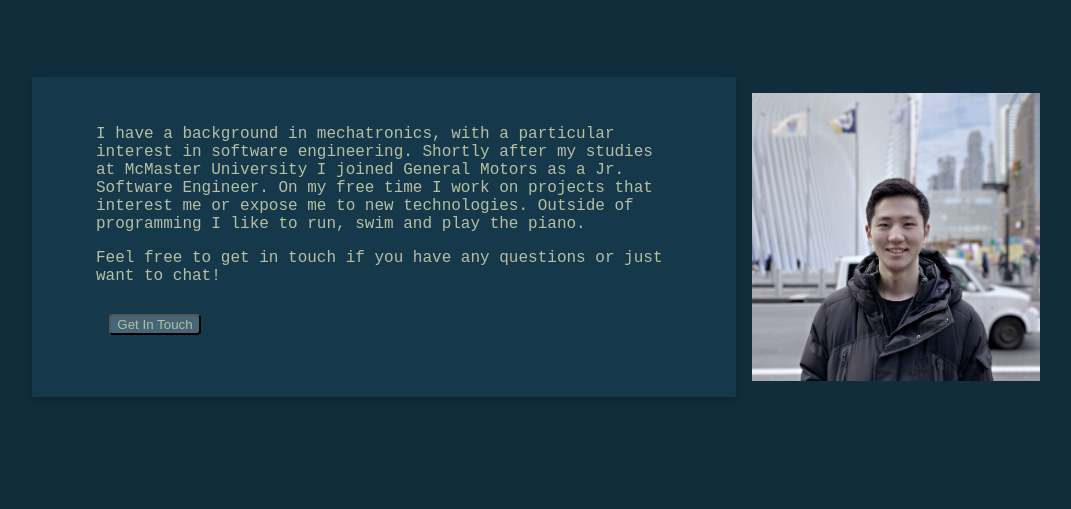
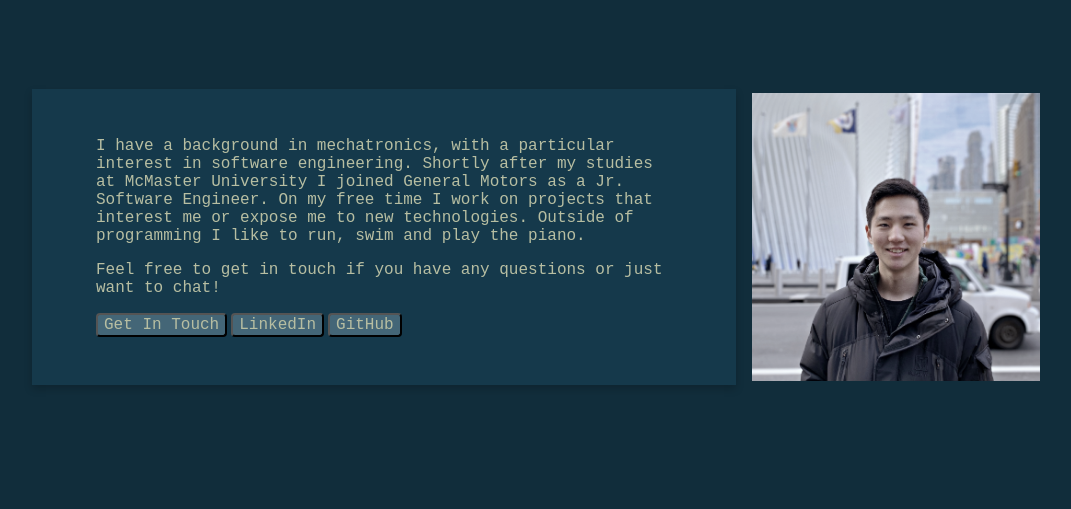
Before and after one commit to joohoonkim/PortfolioWebsite, a plain HTML site: page index.html in a window 1280 px wide. Shown: the part 291-800 px from the top of the page, without its empty margins (96-1167 px from the left). Drawn offline with Linux system fonts and the light colour scheme.

Commit message:
Fixed padding, added links.

```diff
--- a/css/default.css
+++ b/css/default.css
@@ -65,10 +65,11 @@ ul{
 }
 
 .w3-button{
-	margin:1em;
 	background-color: var(--buttonColor);
 	border-radius: 4px;
 	color:var(--secondaryText);
+	font-size:16px;
+	font-family:'Roboto Mono', monospace;
 }
 .w3-button:hover{
 	background-color: var(--buttonColorHover);
@@ -81,7 +82,7 @@ ul{
 .s1{
 	background-color:var(--mainColor);
     height:100vh;
-	overflow:visible;
+	overflow:auto;
 }
 
 /*** Containers and Wrappers ***/
@@ -104,6 +105,7 @@ ul{
 	align-items:center;
 
 	padding-top:3em;
+	padding-bottom: 3em;
 	padding-right:var(--wrapperPaddingSides);
 	padding-left:var(--wrapperPaddingSides);
 
@@ -182,7 +184,7 @@ ul{
 	align-items:stretch;
 
 	padding-top:3em;
-	padding-bottom:3em;
+	padding-bottom:12em;
 	padding-right:var(--wrapperPaddingSides);
 	padding-left:var(--wrapperPaddingSides);
 	text-align:center;
--- a/index.html
+++ b/index.html
@@ -25,7 +25,9 @@
                         Outside of programming I like to run, swim and play the piano.
                     </p>
                     <p>Feel free to get in touch if you have any questions or just want to chat!</p>
-                    <a href="mailto:joohoon.kim@outlook.com"><button class="w3-bar-item w3-button">Get In Touch</button> </a>
+                    <a href="mailto:joohoon.kim@outlook.com"><button class="w3-bar-item w3-button">Get In Touch</button></a>
+                    <a href="https://www.linkedin.com/in/joohoon/" target="_blank"><button class="w3-bar-item w3-button">LinkedIn</button></a>
+                    <a href="https://github.com/joohoonkim/" target="_blank"><button class="w3-bar-item w3-button">GitHub</button></a>
                 </div>
                 <div class="image-wrapper">
                     <img src="assets/profile-img.jpg" alt="Profile Image">
```
